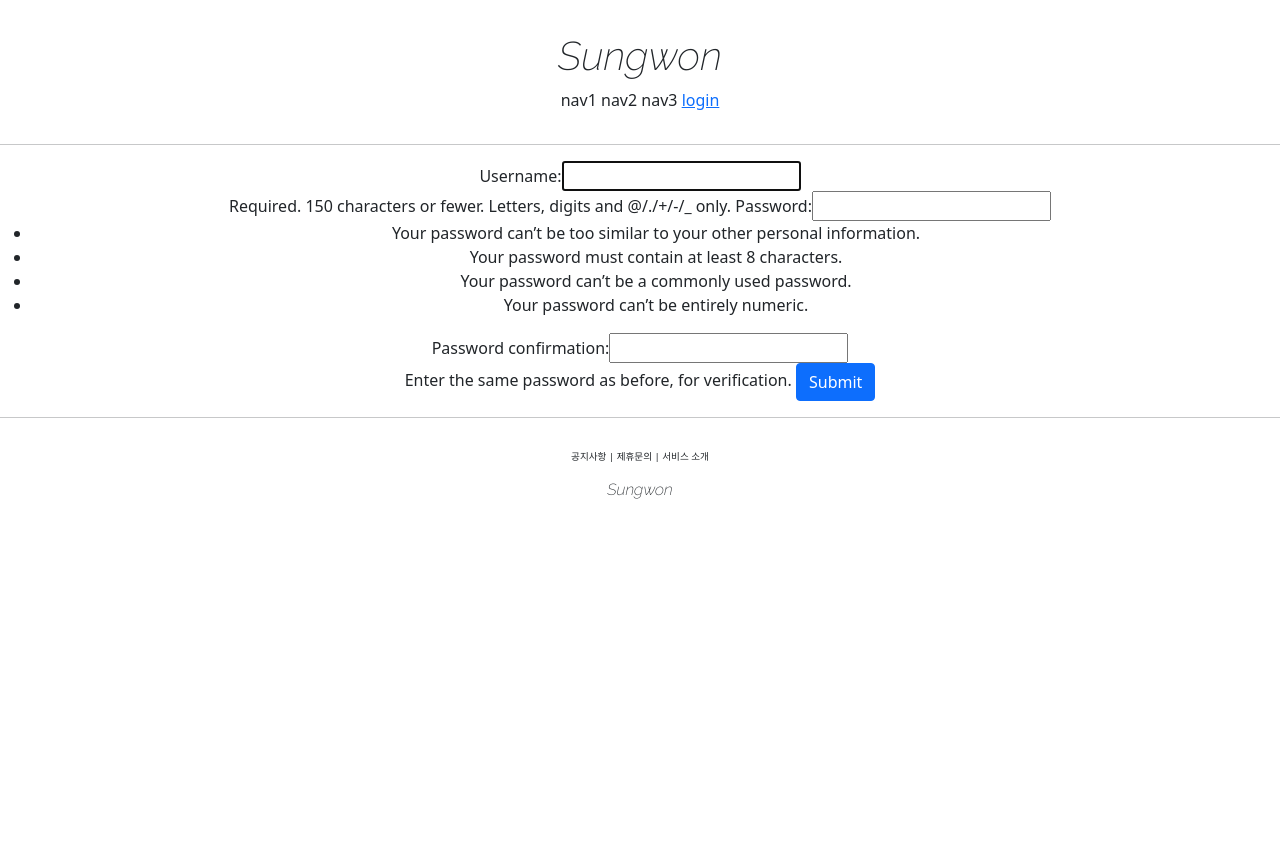
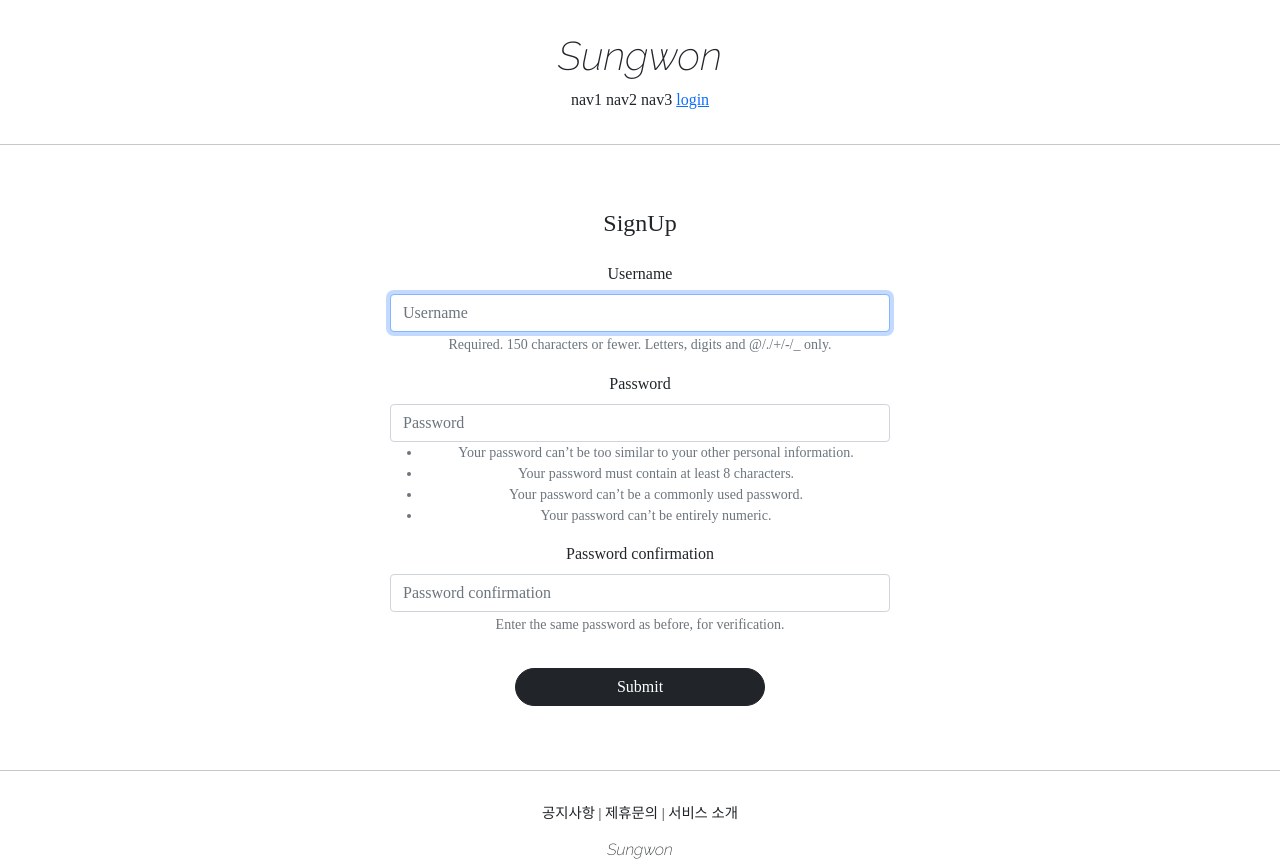
Before and after one commit to sungwoni/toyproject_django, a Django app: page /account/create/ in a window 1280 px wide. Before the commit the page ends 499 px from the top, so only its background shows below. Run offline with Django 3.2, Linux system fonts and the light colour scheme; some libraries are stand-ins or nearby versions.

Commit message:
django course 23 commit

```diff
--- a/accountapp/templates/accountapp/create.html
+++ b/accountapp/templates/accountapp/create.html
@@ -1,12 +1,18 @@
 {% extends 'base.html' %}
+{% load bootstrap4 %}
 
 {% block content %}
 
-  <div style="text-align: center">
+  <div style="text-align: center; max-width: 500px; margin: 4rem auto">
+    <div class="mb-4">
+      <h4>SignUp</h4>
+    </div>
+
     <form action="{% url 'accountapp:create' %}" method="post">
       {% csrf_token %}
-      {{ form }}
-      <input type="submit" class="btn btn-primary">
+<!--      {{ form }}-->
+      {% bootstrap_form form %}
+      <input type="submit" class="btn btn-dark rounded-pill col-6 mt-3">
     </form>
 
   </div>
--- a/static/base.css
+++ b/static/base.css
@@ -2,7 +2,7 @@
     font-family: 'Raleway', sans-serif;
 }
 .django_footer_button {
-    font-size: .6rem;
+    font-size: .9rem;
 }
 
 .django_footer {
--- a/sungwon/settings.py
+++ b/sungwon/settings.py
@@ -52,6 +52,7 @@ INSTALLED_APPS = [
     'django.contrib.staticfiles',
     'accountapp',
     'sungwon',
+    'bootstrap4',
 ]
 
 MIDDLEWARE = [
--- a/sungwon/templates/base.html
+++ b/sungwon/templates/base.html
@@ -3,8 +3,7 @@
 
 {% include 'head.html' %}
 
-<body>
-
+<body style="font-family: 'NanumSquareOTFLight';">
 
     {% include 'header.html' %}
 
--- a/sungwon/templates/head.html
+++ b/sungwon/templates/head.html
@@ -15,4 +15,29 @@
 
     <!-- DEFAULT CSS LINK -->
     <link rel="stylesheet" type="text/css" href="{% static 'base.css' %}">
+
+    <style>
+        @font-face {
+            font-family: 'NanumSquareOTFLight';
+            src: local('NanumSquareOTFLight');
+            url("{% static 'fonts/NanumSquareOTFLight.otf' %}") format("opentype");
+        }
+        @font-face {
+            font-family: 'NanumSquareOTFExtraBold';
+            src: local('NanumSquareOTFExtraBold');
+            url("{% static 'fonts/NanumSquareOTFExtraBold.otf' %}") format("opentype");
+        }
+        @font-face {
+            font-family: 'NanumSquareOTFBold';
+            src: local('NanumSquareOTFBold');
+            url("{% static 'fonts/NNanumSquareOTFBold.otf' %}") format("opentype");
+        }
+        @font-face {
+            font-family: 'NanumSquareOTFRegular';
+            src: local('NanumSquareOTFRegular');
+            url("{% static 'fonts/NanumSquareOTFRegular.otf' %}") format("opentype");
+        }
+    </style>
+
+
 </head>
```
Also changed, not shown: accountapp/templates/accountapp/login.html (+7 -3 lines), db.sqlite3, static/fonts/NanumSquareOTFBold.otf (added), static/fonts/NanumSquareOTFExtraBold.otf (added), static/fonts/NanumSquareOTFLight.otf (added), static/fonts/NanumSquareOTFRegular.otf (added).
